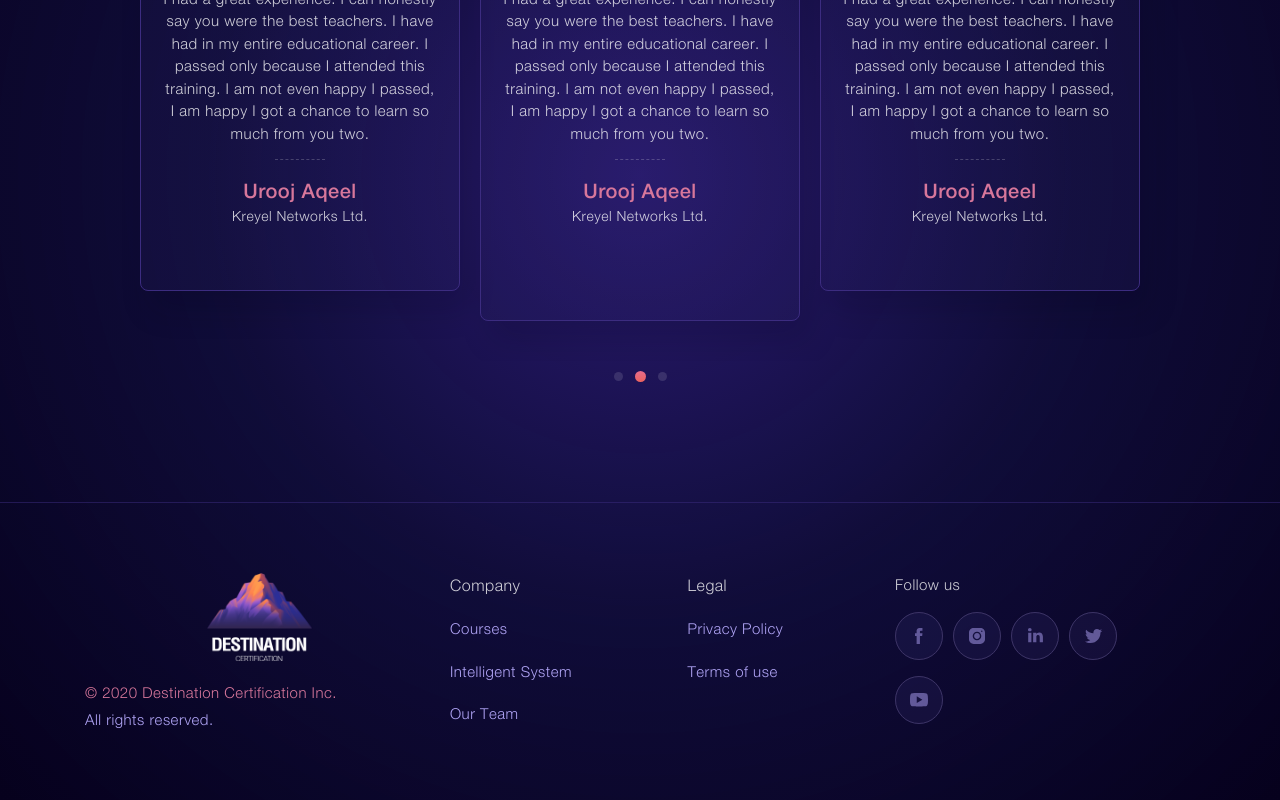
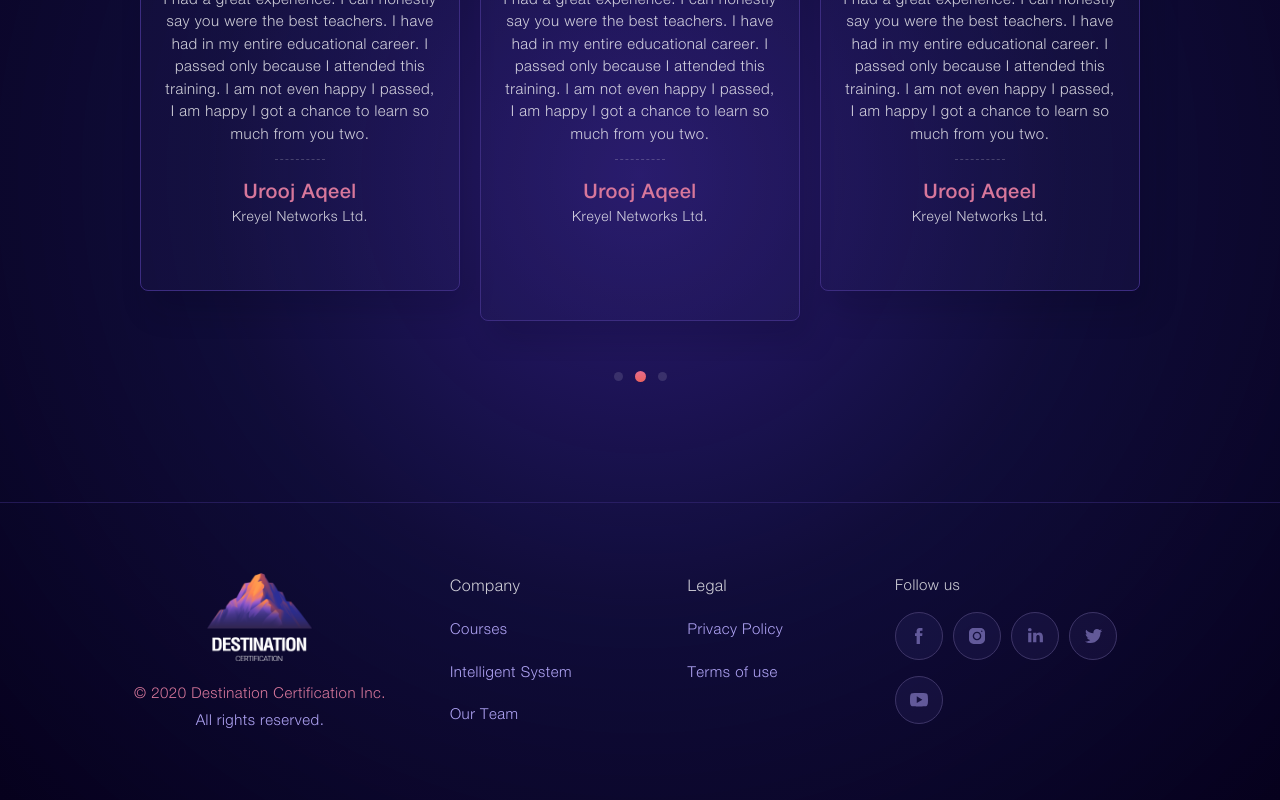
Before and after one commit to WebKing0121/dstn-frontend, an Angular app: page /home in a window 1280 px wide. Shown: the part 5200-6000 px from the top of the page. Built offline with nearby package versions, Linux system fonts and the light colour scheme.

Commit message:
keep responsive in footer

```diff
--- a/src/app/components/footer/footer.component.html
+++ b/src/app/components/footer/footer.component.html
@@ -279,8 +279,8 @@
       <div
         class="col-md-4 col-sm-12 d-flex flex-column justify-content-sm-center text-center text-md-left justify-content-md-between">
         <div class="sp-footer__logo"></div>
-        <div class="sp-pink mb-1">© 2020 Destination Certification Inc.</div>
-        <div class="sp-purple">All rights reserved.</div>
+        <div class="sp-pink mb-1 text-center">© 2020 Destination Certification Inc.</div>
+        <div class="sp-purple text-center">All rights reserved.</div>
       </div>
       <div class="sp-footer__divider d-lg-none d-md-none d-sm-block w-75"></div>
       <div class="col-md-5 col-sm-12 p-0 row">
--- a/src/app/components/footer/footer.component.scss
+++ b/src/app/components/footer/footer.component.scss
@@ -18,7 +18,7 @@
   }
 
 }
-@media screen and (min-width: 767px) {
+@media screen and (min-width: 768px) {
 
   .sp-footer__logo,
   .sp-footer__divider {
@@ -30,6 +30,10 @@
     height: 470px;
     display: inline-flex;
   }
+
+  a {
+    text-align: left;
+  }
 }
 @media screen and (min-width: 1024px) {
   .sp-testm-footer .sp-testm .dc-carousel__item:nth-child(2) {
--- a/src/assets/home/home-responsive.css
+++ b/src/assets/home/home-responsive.css
@@ -186,6 +186,7 @@
     .sp-img-res-width {
         width: 100%;
         margin-right: 0 !important;
+        padding: 0 20px;
     }
 }
 @media (min-width: 576px) and (max-width: 1024px) {
```
